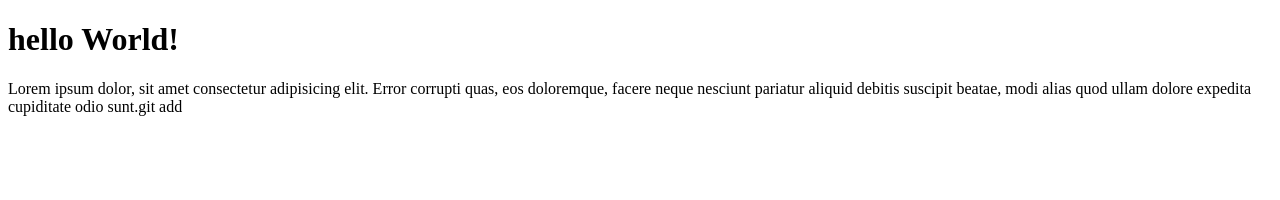
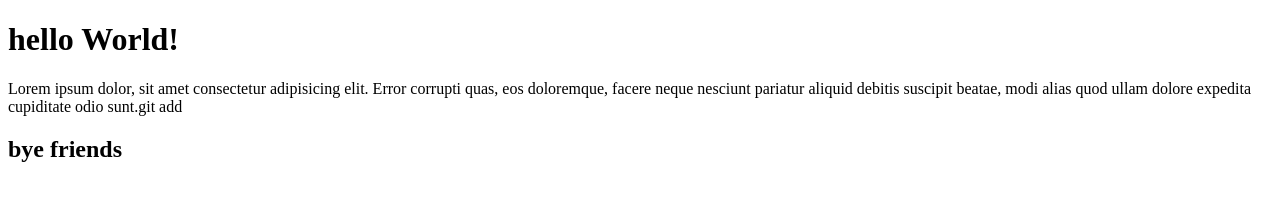
Before and after one commit to harrysteen/Test, a plain HTML site: page index.html in a window 1280 px wide. Drawn offline with Linux system fonts and the light colour scheme.

Commit message:
dev1 commit

```diff
--- a/index.html
+++ b/index.html
@@ -11,5 +11,7 @@
     <p>Lorem ipsum dolor, sit amet consectetur adipisicing elit. Error corrupti quas, eos doloremque,
          facere neque nesciunt pariatur aliquid debitis suscipit beatae, modi alias quod ullam dolore
          expedita cupiditate odio sunt.git add</p>
+
+         <h2>bye friends</h2>
 </body>
 </html>
```
